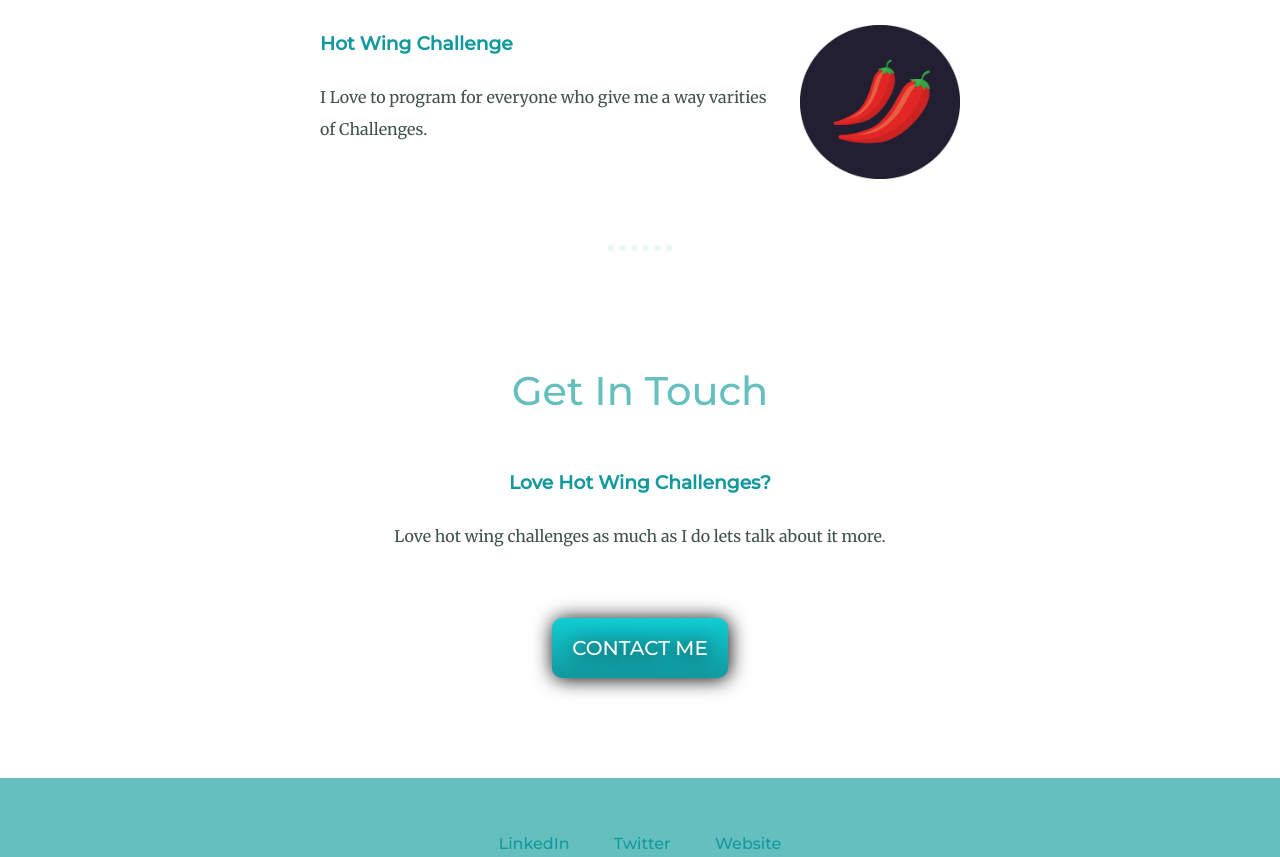
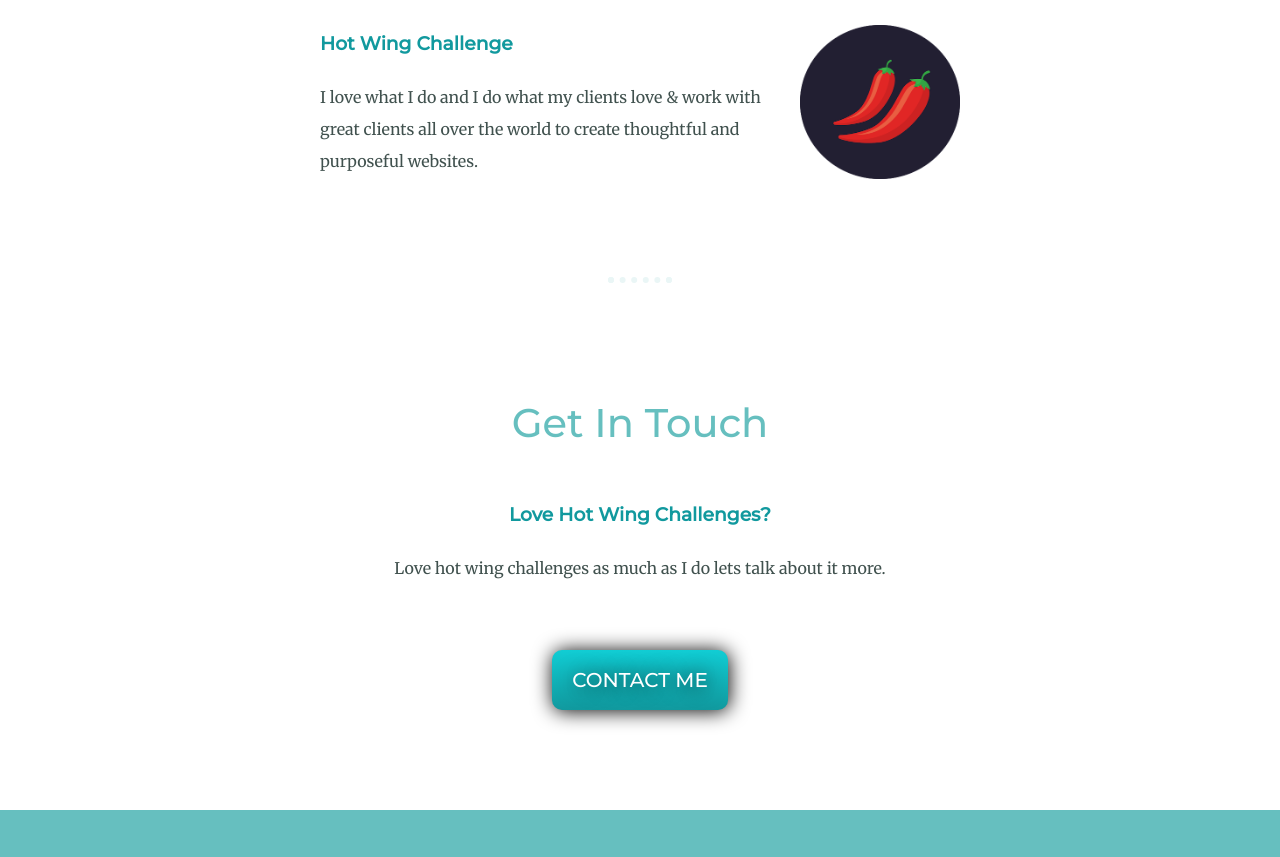
Before and after one commit to WorkWithEase/MyPerosnalWebsite, a plain HTML site: page index.html in a window 1280 px wide. Shown: the part 1831-2688 px from the top of the page. Drawn offline with Linux system fonts and the light colour scheme.

Commit message:
Update index.html

```diff
--- a/index.html
+++ b/index.html
@@ -37,7 +37,7 @@
       <div class="skill-row">
         <img class="chilli-img" src="images/chillies.png" alt="Hot chilli image">
         <h3>Hot Wing Challenge</h3>
-        <p>I Love to program for everyone who give me a way varities of Challenges.</p>
+        <p>I love what I do and I do what my clients love & work with great clients all over the world to create thoughtful and purposeful websites.</p>
       </div>
     </div>
     <hr>
```
